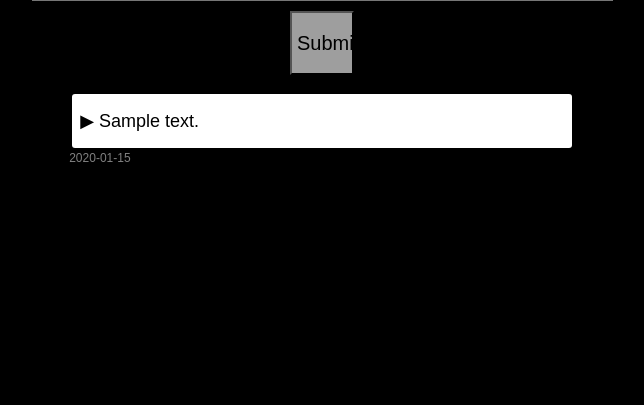
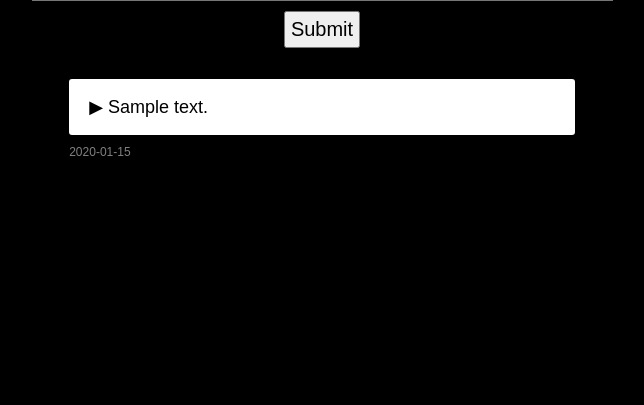
Before and after one commit to cobanov/duvar-app, a Flask app: page / in a window 1280 px wide. Shown: the part 353-758 px from the top of the page, without its empty margins (318-962 px from the left). Run offline with Flask 2, Linux system fonts and the light colour scheme; tables that the repository leaves empty hold one stand-in row (values such as "Sample post"); grey boxes are pictures that could not be loaded.

Commit message:
style update

```diff
--- a/app/static/css/style.css
+++ b/app/static/css/style.css
@@ -32,31 +32,27 @@ body {
 .message_box{
   background-color: white;
   border-radius: 3px 3px 3px 3px;
-  margin:3px
+  padding: 1px 20px 1px 20px ;
+  text-align: justify;
 
 }
 .entry{
 
   flex-grow: stretch;
   color:black;
-  padding:8px 8px 8px 8px;
+  /* padding:8px 8px 8px 8px; */
   font-size: 18px;
 
 }
 
 .time{
+  margin-top:10px;
   color:grey;
   font-size:12px;
 }
 
 .buton{
-
-background: url(https://i.ibb.co/NWzHHDD/send.png);
-
-background-color: white;
-width:64px;
-height:64px;
-font-size:20px;
-  padding: 5px 5px;
-
+  font-size: 20px;
+  margin-bottom:15px;
+  padding:5px
 }
--- a/app/templates/home.html
+++ b/app/templates/home.html
@@ -6,7 +6,9 @@
 
 <body>
     <div class="header">
-        <img src="https://i.ibb.co/QvwxK1J/duvarov.png" alt="">
+        <a href="https://duvarov.herokuapp.com/">
+            <img src="https://i.ibb.co/QvwxK1J/duvarov.png" alt="">
+        </a>
     </div>
 
     <div class="form">
@@ -18,19 +20,19 @@
     </div>
 
     <div class="entries">
-
         <div class="entries_box">
             {% for entry, time in entries[::-1] %}
             <div class="message_box">
-                <p><span class="entry"> ▶    {{ entry[:280] }}</span>
-
+                <p>
+                    <span class="entry"> ▶ {{ entry[:280] }}</span>
             </div>
-            <span class="time">{{ time }}</span></p>
+            <span class="time">
+                {{ time }}
+            </span>
+            </p>
             {% endfor %}
         </div>
-
     </div>
-
 </body>
 
 </html>
```
Also changed, not shown: data.db.
